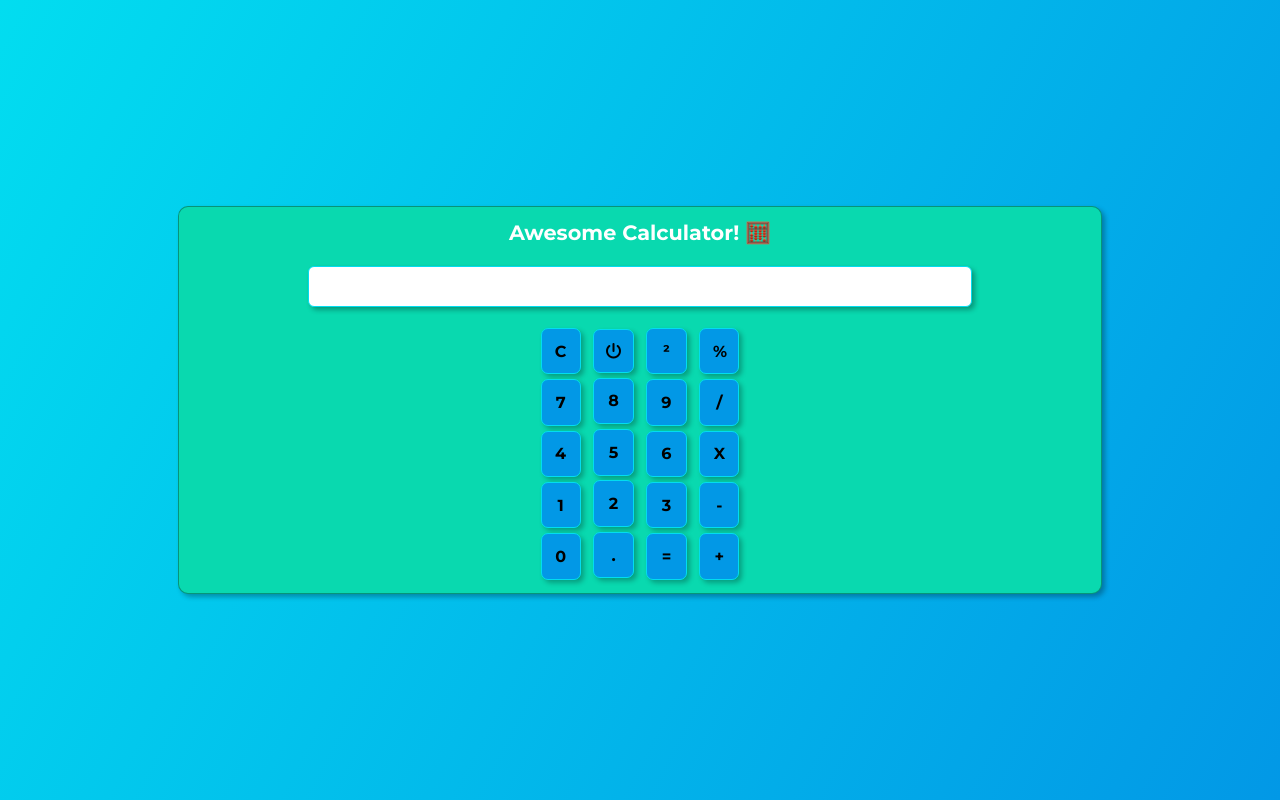
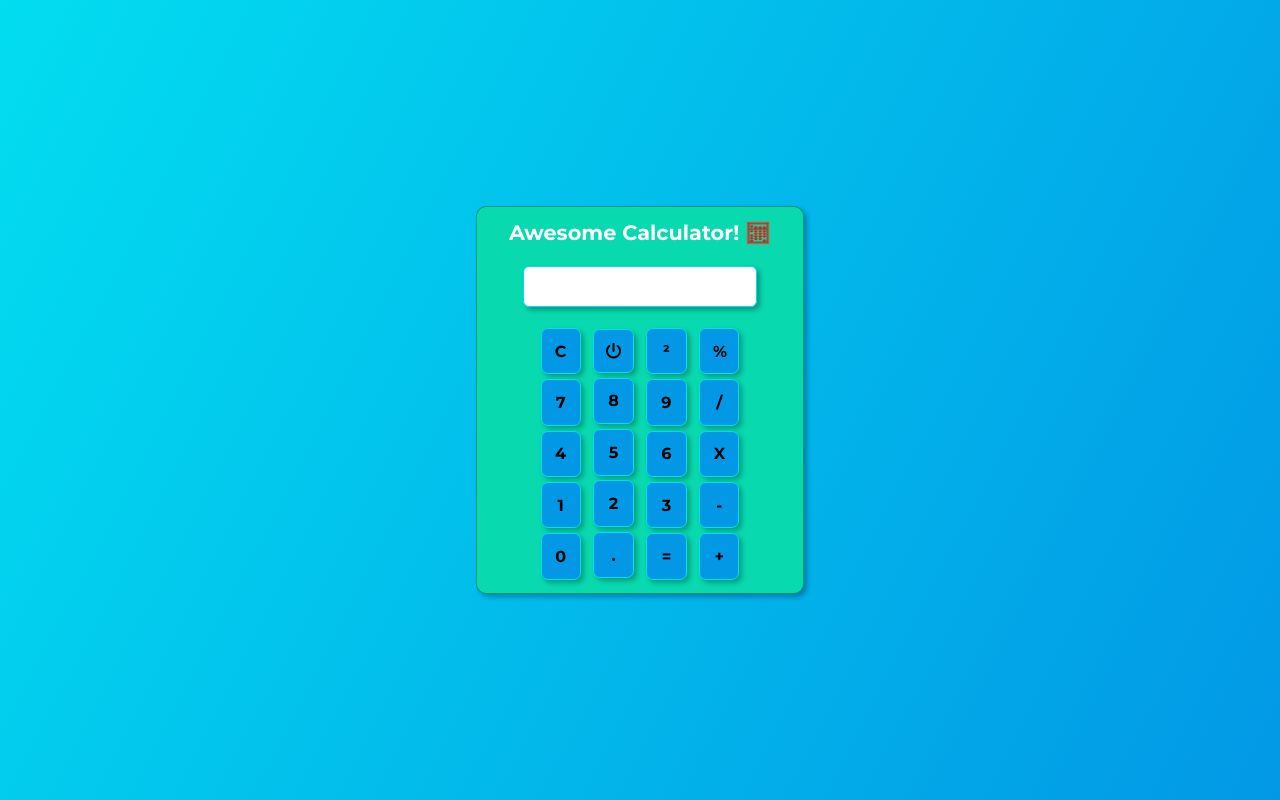
Before and after one commit to thidematos/calculator, a plain HTML site: page index.html in a window 1280 px wide. Drawn offline with Linux system fonts and the light colour scheme.

Commit message:
Update style.css

```diff
--- a/style.css
+++ b/style.css
@@ -21,7 +21,7 @@ body {
   align-items: center;
   gap: 1.3rem;
   border: 1px solid rgba(0, 0, 0, 0.315);
-  width: 70vw;
+  width: 300px;
   padding: 0.8rem;
   border-radius: 10px;
   box-shadow: 3px 3px 5px rgba(0, 0, 0, 0.285);
```
